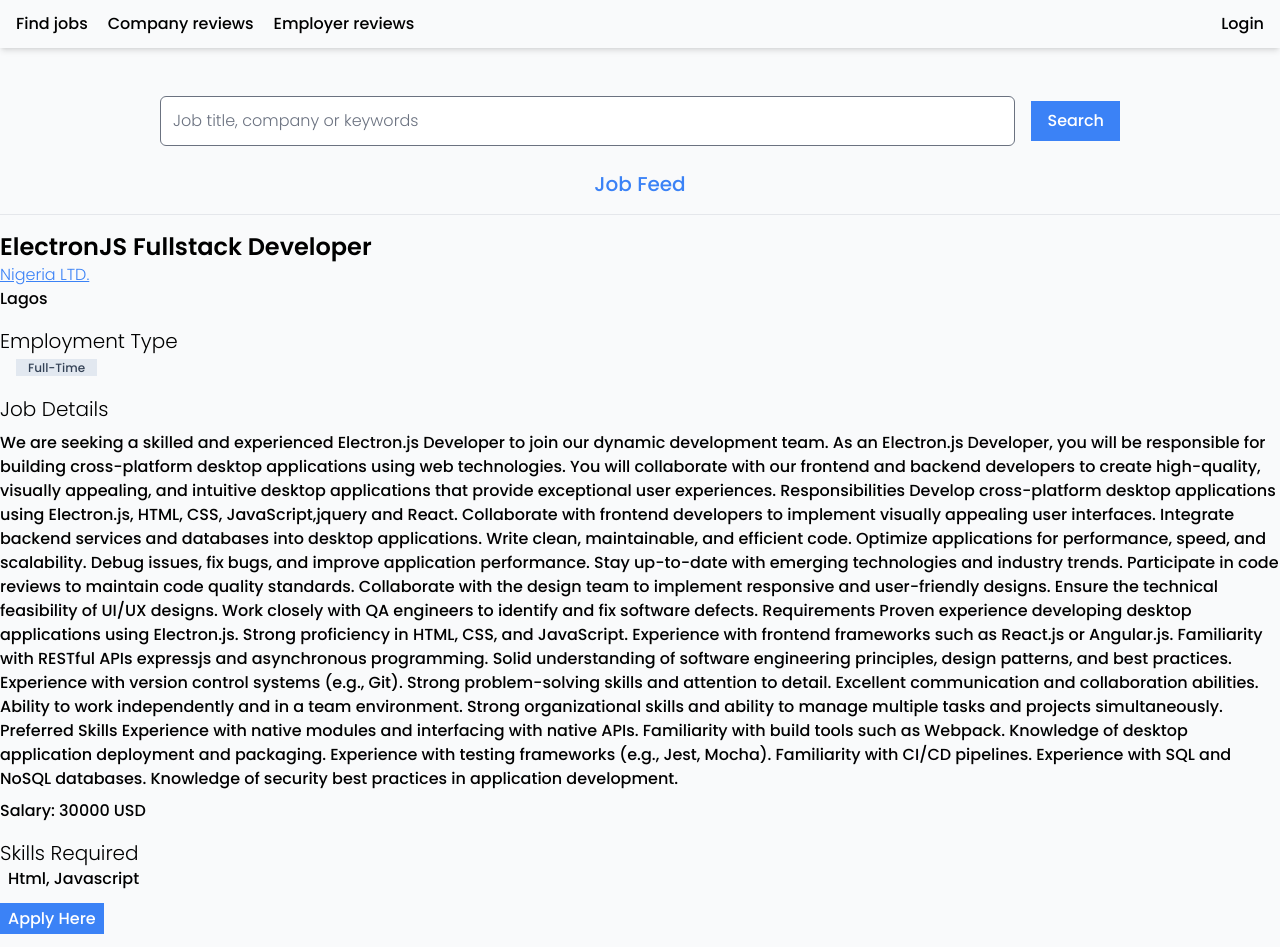
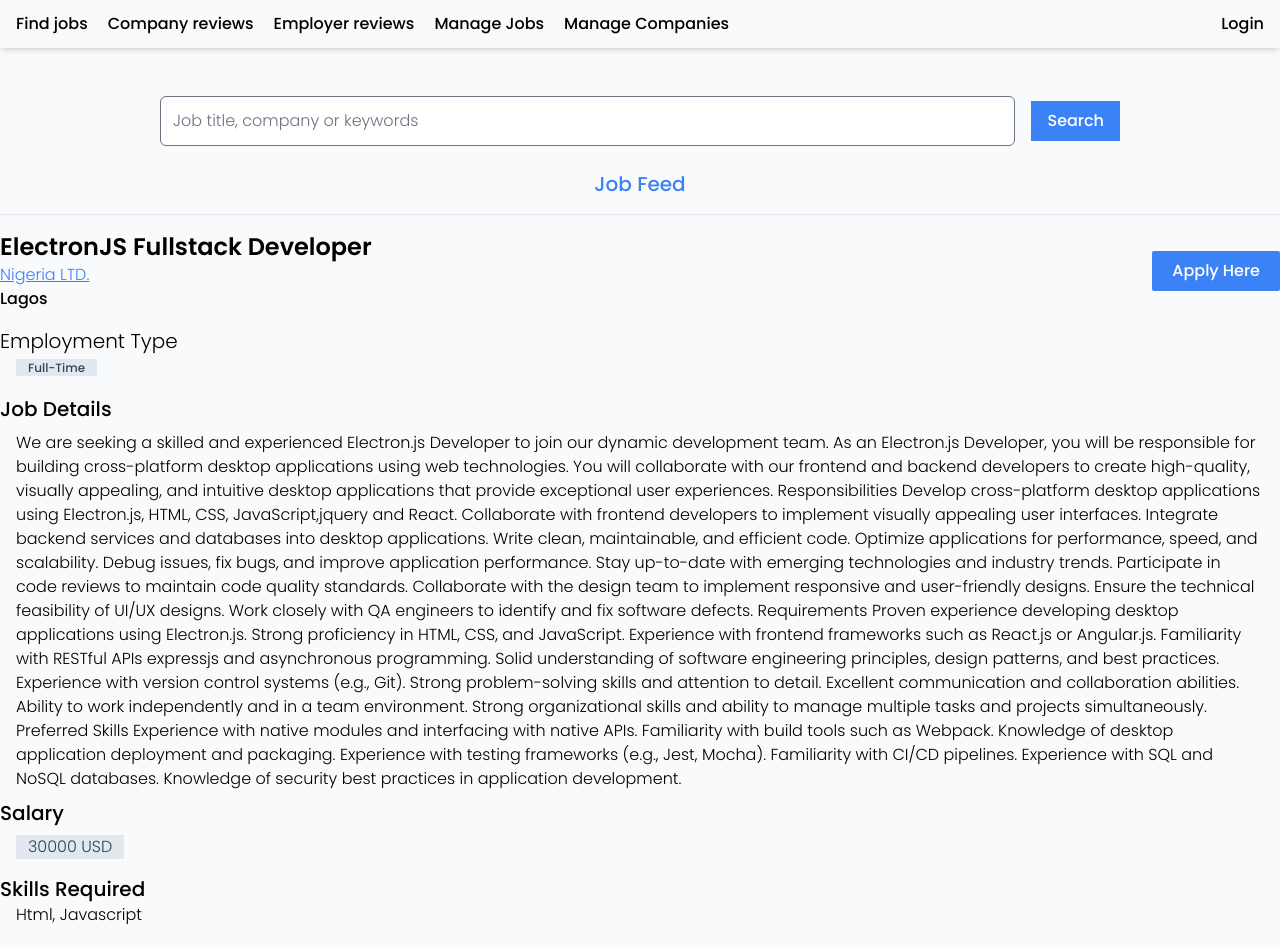
Before and after one commit to Benedict-arowo/Job-Board, a Django app: page /job/159e2d02-df09-446b-9576-c99522ef6126 in a window 1280 px wide. After the commit the page ends 925 px from the top, so only its background shows below. Run offline with Django 4.2, Linux system fonts and the light colour scheme; data comes from the database, SQL or seed files in the repository; some libraries are stand-ins or nearby versions.

Commit message:
Added myjobs route which displays a list of the user's job

```diff
--- a/app_jobboard/views.py
+++ b/app_jobboard/views.py
@@ -56,6 +56,13 @@ def getJob(request, id):
     context = { "job": job }
     return render(request, "jobboard/job.html", context)
 
+@login_required(login_url="auth:index")
+def getUserJobs(request):
+    userJobs = Job.objects.filter(employer=request.user)
+    context = {
+        "jobs": userJobs
+    }
+    return render(request, "jobboard/manageJobs.html", context)
 
 @login_required(login_url="auth:index")
 @employer_only
@@ -69,7 +76,8 @@ def createJob(request):
             form = jobForm.save(commit=False)
             form.employer = request.user
             form.save()
-            return redirect(request, "job")
+            print(form.id)
+            return redirect("jobboard:job", id=form.id)
             # return redirect(reverse("jobboard:index") + f"?job={form.id}")
     context = {"form": form}
     return render(request, "jobboard/createJob.html", context)
--- a/templates/jobboard/job.html
+++ b/templates/jobboard/job.html
@@ -3,9 +3,14 @@
 
 {% block content %}
 <div class="mb-4">
-	<h3 class="font-semibold text-2xl">{{ job.name }}</h3>
-	<a class="underline text-blue-500 font-light" href="{{ job.company.apply_url }}">{{ job.company.name }}</a>
-	<p>{{ job.location }}</p>
+	<div class="flex flex-row justify-between gap-8 items-center">
+		<div>
+			<h3 class="font-semibold text-2xl">{{ job.name }}</h3>
+			<a class="underline text-blue-500 font-light" href="{{ job.company.apply_url }}">{{ job.company.name }}</a>
+			<p>{{ job.location }}</p>
+		</div>
+		<a href="{{ job.apply_link}}" target="_blank" class="bg-blue-500 hover:bg-blue-400 border-blue-700 rounded-sm duration-300 px-5 py-2 w-fit h-fit text-white">Apply Here</a>
+	</div>
 
 	<div class="mt-4">
 		<h4 class="font-light text-xl">Employment Type</h4>
@@ -15,18 +20,21 @@
 	</div>
 
 	<div class="flex flex-col gap-2 mt-4">
-		<h4 class="font-light text-xl">Job Details</h4>
+		<h4 class="font-normal text-xl">Job Details</h4>
 
-        <p>{{ job.description }}</p>
-		<p>Salary: {{ job.salary }} {{ job.currency }}</p>
+        <p class="font-light px-4">{{ job.description }}</p>
+
+		{% if job.salary %}
+			<h4 class="font-normal text-xl">Salary</h4>
+			<p class="font-light mx-4 text-normal bg-slate-200 text-slate-700 w-fit px-3">{{ job.salary }} {{ job.currency }}</p>
+		{% endif %}
 
 	</div>
 
 	<div class="my-4">
-		<h4 class="font-light text-xl">Skills Required</h4>
-		<p class="px-2">{{ job.skills_required }}</p>
+		<h4 class="font-normal text-xl">Skills Required</h4>
+		<p class="px-4 font-light">{{ job.skills_required }}</p>
 	</div>
 
-	<a href="{{ job.apply_link}}" class="bg-blue-500 px-2 py-1 text-white">Apply Here</a>
 </div>
 {% endblock %}
--- a/templates/nav_bar.html
+++ b/templates/nav_bar.html
@@ -5,6 +5,8 @@
 			<li><a class="font-medium hover:text-blue-400 cursor-pointer duration-500 transition-colors" href="/">Find jobs</a></li>
 			<li><a class="font-medium hover:text-blue-400 cursor-pointer duration-500 transition-colors">Company reviews</a></li>
 			<li><a class="font-medium hover:text-blue-400 cursor-pointer duration-500 transition-colors">Employer reviews</a></li>
+			<li><a href="{% url 'jobboard:getUserJobs' %}" class="font-medium hover:text-blue-400 cursor-pointer duration-500 transition-colors">Manage Jobs</a></li>
+			<li><a class="font-medium hover:text-blue-400 cursor-pointer duration-500 transition-colors">Manage Companies</a></li>
 		</ul>
 		<div class=" ">
 			{% if request.user.is_authenticated %}
--- a/theme/static/css/dist/styles.css
+++ b/theme/static/css/dist/styles.css
@@ -886,8 +886,8 @@ select {
   width: 100%;
 }
 
-.max-w-\[500px\] {
-  max-width: 500px;
+.max-w-\[400px\] {
+  max-width: 400px;
 }
 
 .border-collapse {
@@ -896,6 +896,10 @@ select {
 
 .transform {
   transform: translate(var(--tw-translate-x), var(--tw-translate-y)) rotate(var(--tw-rotate)) skewX(var(--tw-skew-x)) skewY(var(--tw-skew-y)) scaleX(var(--tw-scale-x)) scaleY(var(--tw-scale-y));
+}
+
+.cursor-default {
+  cursor: default;
 }
 
 .cursor-pointer {
@@ -970,6 +974,11 @@ select {
   border-width: 1px;
 }
 
+.border-blue-700 {
+  --tw-border-opacity: 1;
+  border-color: rgb(29 78 216 / var(--tw-border-opacity));
+}
+
 .border-slate-400 {
   --tw-border-opacity: 1;
   border-color: rgb(148 163 184 / var(--tw-border-opacity));
@@ -1032,6 +1041,11 @@ select {
 .px-40 {
   padding-left: 10rem;
   padding-right: 10rem;
+}
+
+.px-5 {
+  padding-left: 1.25rem;
+  padding-right: 1.25rem;
 }
 
 .py-1 {
@@ -1169,10 +1183,20 @@ select {
   filter: var(--tw-blur) var(--tw-brightness) var(--tw-contrast) var(--tw-grayscale) var(--tw-hue-rotate) var(--tw-invert) var(--tw-saturate) var(--tw-sepia) var(--tw-drop-shadow);
 }
 
+.transition-all {
+  transition-property: all;
+  transition-timing-function: cubic-bezier(0.4, 0, 0.2, 1);
+  transition-duration: 150ms;
+}
+
 .transition-colors {
   transition-property: color, background-color, border-color, text-decoration-color, fill, stroke;
   transition-timing-function: cubic-bezier(0.4, 0, 0.2, 1);
   transition-duration: 150ms;
+}
+
+.duration-300 {
+  transition-duration: 300ms;
 }
 
 .duration-500 {
@@ -1183,7 +1207,24 @@ select {
   transition-timing-function: cubic-bezier(0.4, 0, 0.2, 1);
 }
 
+.hover\:bg-blue-400:hover {
+  --tw-bg-opacity: 1;
+  background-color: rgb(96 165 250 / var(--tw-bg-opacity));
+}
+
 .hover\:text-blue-400:hover {
   --tw-text-opacity: 1;
   color: rgb(96 165 250 / var(--tw-text-opacity));
 }
+
+.hover\:shadow-md:hover {
+  --tw-shadow: 0 4px 6px -1px rgb(0 0 0 / 0.1), 0 2px 4px -2px rgb(0 0 0 / 0.1);
+  --tw-shadow-colored: 0 4px 6px -1px var(--tw-shadow-color), 0 2px 4px -2px var(--tw-shadow-color);
+  box-shadow: var(--tw-ring-offset-shadow, 0 0 #0000), var(--tw-ring-shadow, 0 0 #0000), var(--tw-shadow);
+}
+
+@media (min-width: 640px) {
+  .sm\:max-w-\[600px\] {
+    max-width: 600px;
+  }
+}
```
Also changed, not shown: templates/jobboard/manageJobs.html (added, +25 -0 lines).
